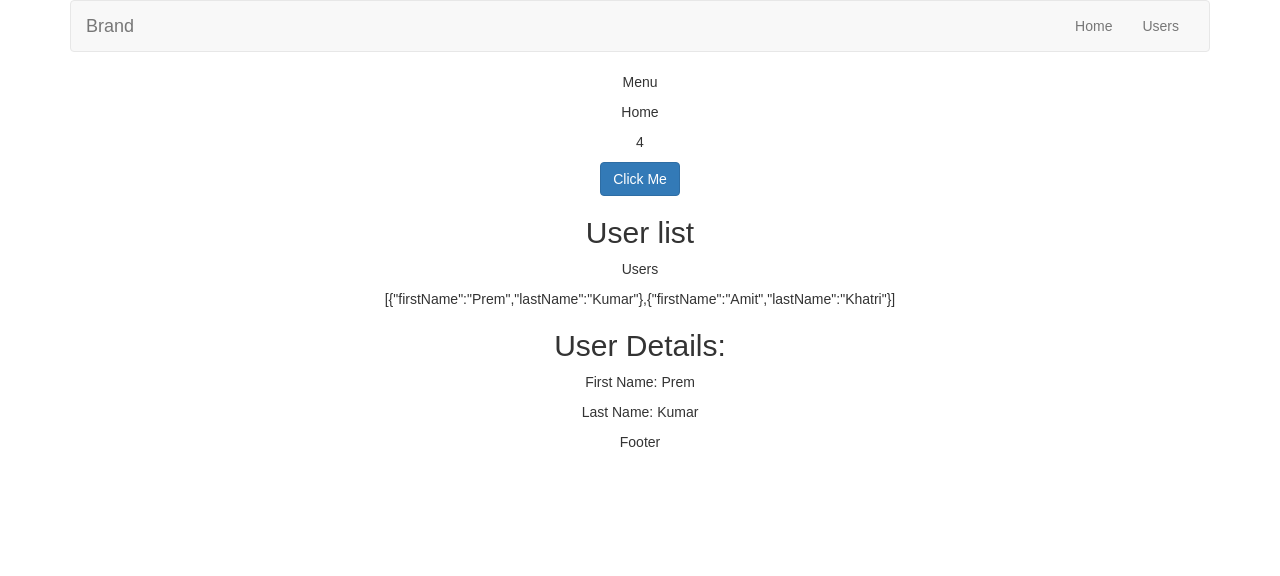
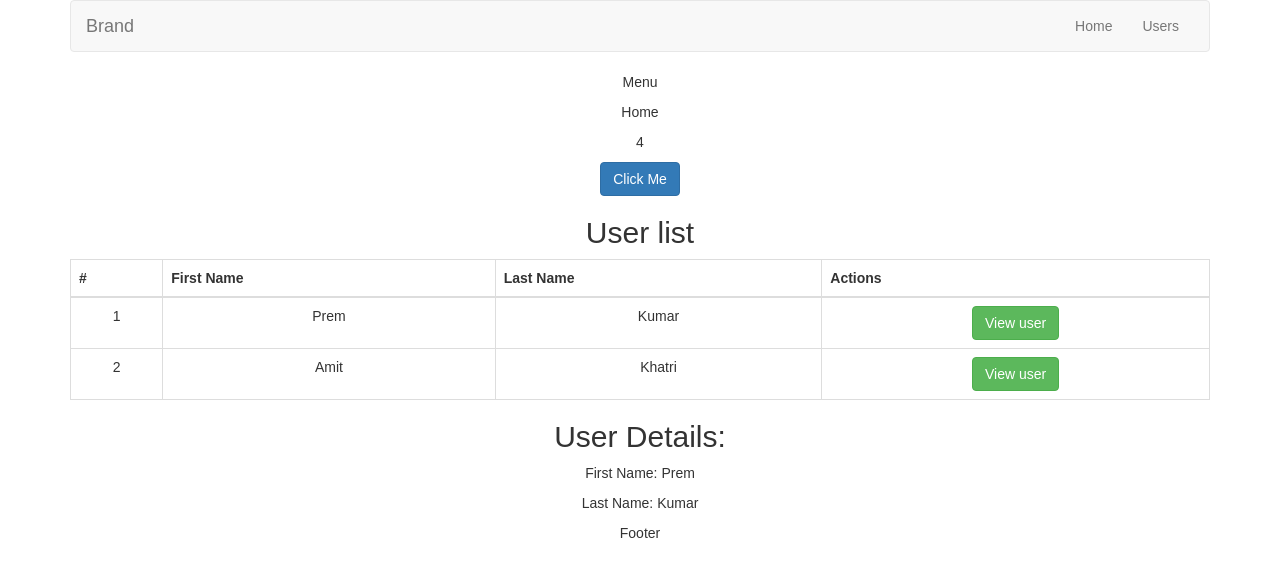
Before and after one commit to webpkm/react, a React (Create React App) app: page / in a window 1280 px wide. Shown: the top 576 px of the page. Built offline with nearby package versions, Linux system fonts and the light colour scheme.

Commit message:
Adding user list component

```diff
--- a/src/components/Footer.js
+++ b/src/components/Footer.js
@@ -1,11 +1,7 @@
 import React, { Component } from 'react';
 
 export class Footer extends Component {
-  constructor() {
-    super();
-  }
-
-  render() {
+    render() {
     return (
       <div>
         <p>Footer</p>
--- a/src/components/Header.js
+++ b/src/components/Header.js
@@ -1,9 +1,6 @@
 import React, { Component } from 'react';
 
 export class Header extends Component {
-  constructor() {
-    super();
-  }
 
   render() {
     return (
@@ -16,12 +13,12 @@ export class Header extends Component {
               <span className="icon-bar"></span>
               <span className="icon-bar"></span>
             </button>
-            <a className="navbar-brand" href="#">Brand</a>
+            <a className="navbar-brand" href="/home">Brand</a>
           </div>
           <div className="collapse navbar-collapse" id="bs-example-navbar-collapse-1">
             <ul className="nav navbar-nav navbar-right">
-              <li><a href="#">Home</a></li>
-              <li><a href="#">Users</a></li>
+              <li><a href="/home">Home</a></li>
+              <li><a href="/users">Users</a></li>
             </ul>
           </div>
         </div>
--- a/src/components/Home.js
+++ b/src/components/Home.js
@@ -1,9 +1,6 @@
 import React, { Component } from 'react';
 
 export class Home extends Component {
-  constructor() {
-    super();
-  }
 
   render() {
     let contant = "";
--- a/src/components/Menu.js
+++ b/src/components/Menu.js
@@ -1,9 +1,6 @@
 import React, { Component } from 'react';
 
 export class Menu extends Component {
-  constructor() {
-    super();
-  }
 
   render() {
     return (
--- a/src/components/User.js
+++ b/src/components/User.js
@@ -1,9 +1,6 @@
 import React, { Component } from 'react';
 
-export class User extends React.Component {
-  constructor() {
-    super();
-  }
+export class User extends Component {
 
   render() {
     console.log(this.props);
--- a/src/components/Users.js
+++ b/src/components/Users.js
@@ -1,17 +1,40 @@
 import React, { Component } from 'react';
+import PropTypes from 'prop-types';
+
 
 export class Users extends Component {
-  constructor() {
-    super();
-  }
 
   render() {
     return (
       <div>
         {this.props.children}
-        <p>Users</p>
-        <p> {JSON.stringify(this.props.users)}</p>
+        <table className="table table-bordered">
+          <thead>
+            <tr>
+              <th>#</th>
+              <th>First Name</th>
+              <th>Last Name</th>
+              <th>Actions</th>
+            </tr>
+          </thead>
+          <tbody>
+          { this.props.users.map((user, i) =>
+
+          <tr key={i}>
+            <td> {i+1} </td>
+            <td>{user.firstName}</td>
+            <td>{user.lastName}</td>
+            <td><button className="btn btn-success" user={user}>View user</button></td>
+          </tr>
+          )}
+          </tbody>
+        </table>
       </div>
     )
   }
 }
+
+
+Users.propTypes = {
+  users: PropTypes.array
+};
```
